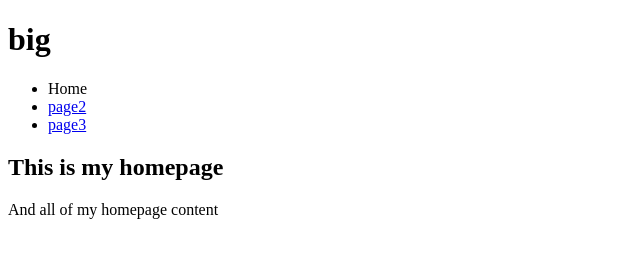
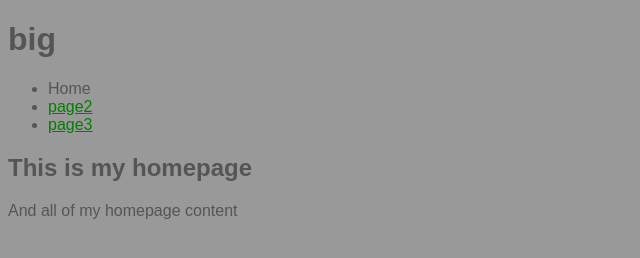
Before and after one commit to bgfxc4/MebSite, a plain HTML site: page index.html in a window 1280 px wide. Shown: the whole page, without its empty margins (0-640 px from the left). Drawn offline with Linux system fonts and the light colour scheme.

Commit message:
added styles

```diff
--- a/index.html
+++ b/index.html
@@ -2,6 +2,7 @@
 <html>
    <head>
         <title>My Webpage</title>
+        <link href="styles/main.css" rel="stylesheet" type = "text/css">
     </head>
 
     <body>
--- /dev/null
+++ b/styles/main.css
@@ -0,0 +1,13 @@
+body{
+    background:#999;
+    font-family: arial;
+
+}
+
+h1, h2, p, li{
+    color:#555;
+}
+
+a{
+    color:green;
+}
```
Also changed, not shown: page2.html (+1 -0 lines), page3.html (+1 -0 lines).
